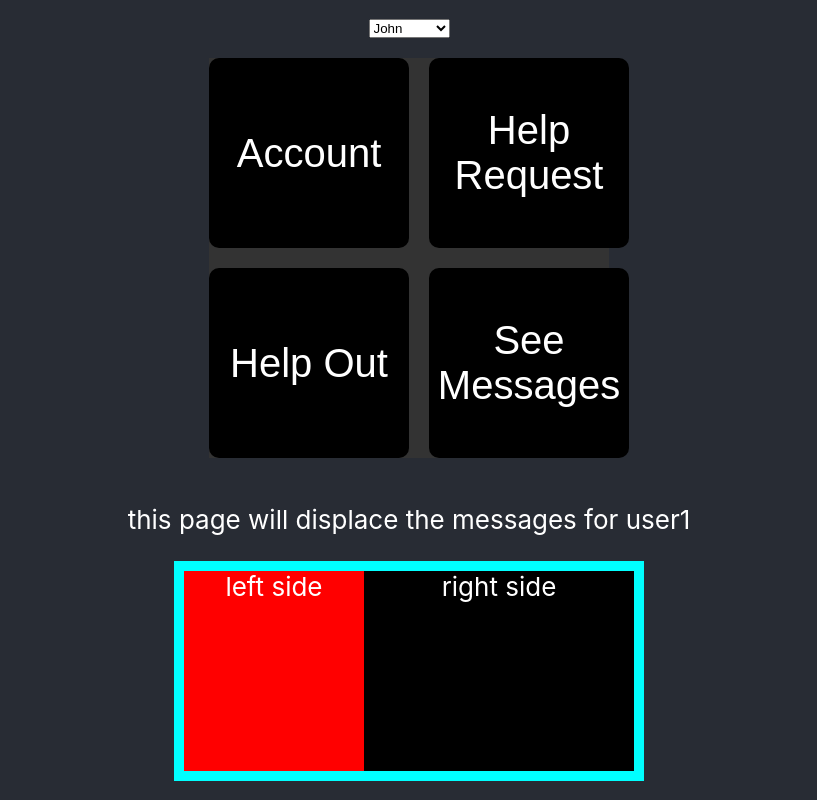
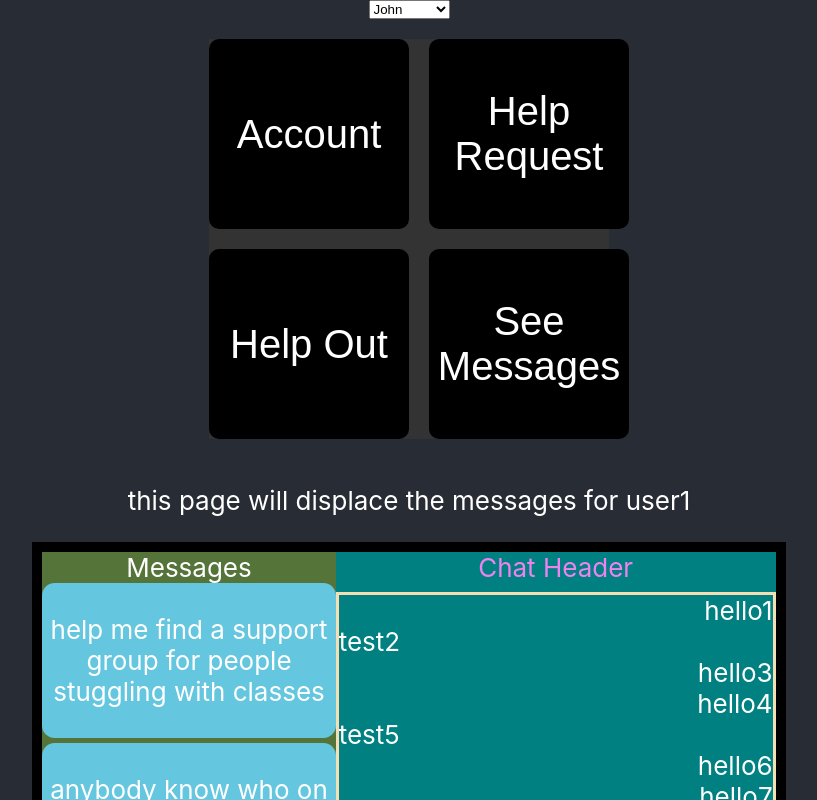
Before and after one commit to sntrenter/UMSLHACK21, a React (Create React App) app in the folder Frontend/reachout/: page / in a window 1280 px wide. Both pictures are taken after a click on the element "See Messages". Shown: the top 800 px of the page, without its empty margins (231-1048 px from the left). Built offline with nearby package versions, Linux system fonts and the light colour scheme.

Commit message:
have chat working, will need to refactor for API

```diff
--- /dev/null
+++ b/Frontend/reachout/src/chatMessages.tsx
@@ -0,0 +1,24 @@
+import React, { useState } from "react";
+import './chatwindow.css'
+
+interface Props {
+  msgs: Array<any>;
+}
+//  { sender: "hello1" },
+//{ helper: "test2" },
+function ChatMessages(props: Props) {
+    console.log(props.msgs);
+  return (
+    <div className="">
+        {props.msgs.map((i)=>{
+            console.log(i);
+            if(i.hasOwnProperty("sender")){
+                return <div className="mymsg">{i.sender}</div>
+            }else{
+                return <div className="othermsg">{i.helper}</div>
+            }
+        })}
+    </div>
+  );
+}
+export default ChatMessages;
--- /dev/null
+++ b/Frontend/reachout/src/chatWindow.tsx
@@ -0,0 +1,29 @@
+import React, { useState } from "react";
+import "./chatwindow.css";
+import ChatMessages from "./chatMessages";
+interface Props {
+  //msg: string;
+}
+
+let msgs = [
+  { sender: "hello1" },
+  { helper: "test2" },
+  { sender: "hello3" },
+  { sender: "hello4" },
+  { helper: "test5" },
+  { sender: "hello6" },
+  { sender: "hello7" },
+];
+
+function ChatWindow(props: Props) {
+  return (
+    <div className="chat">
+      <div className="chatHeader">Chat Header</div>
+      <div className="msgs">
+        <ChatMessages msgs={msgs}></ChatMessages>
+      </div>
+      <div className="sendsection">send message</div>
+    </div>
+  );
+}
+export default ChatWindow;
--- /dev/null
+++ b/Frontend/reachout/src/chatwindow.css
@@ -0,0 +1,41 @@
+.chat{
+    background-color: teal;
+    position: relative;
+    width: 100%;
+    height: 100%;
+    min-height: 100%;
+    min-width: 100%;
+}
+
+.chatHeader {
+    height: 10%;
+    color: violet;
+}
+.msgs{
+    border: 3px solid wheat;
+    height: 80%;
+}
+.mymsg{
+    width: 100%;
+    text-align: right;
+}
+.othermsg{
+    width: 100%;
+    text-align: left;
+}
+.sendsection{
+    height: 10%;
+    /* margin: auto;
+    width: 50%;
+    border: 3px solid green;
+    position: absolute;
+    width: 100%;
+    bottom: 0;
+    padding: 0; */
+}
+.sendtext{
+
+}
+.sendbutton{
+
+}
--- a/Frontend/reachout/src/general.css
+++ b/Frontend/reachout/src/general.css
@@ -1,5 +1,5 @@
 .reqs {
-    border-radius: 25px;
+    border-radius: 12.5px;
     background: #65c6df;
     width: fit-content;
     margin-left: auto;
--- a/Frontend/reachout/src/seemessages.css
+++ b/Frontend/reachout/src/seemessages.css
@@ -1,22 +1,23 @@
 .msgcontainer {
     width: 80%;
-    height: 200px;
-    background: aqua;
+    height: 400px;
+    background: rgb(0, 0, 0);
     margin: auto;
     padding: 10px;
   }
 
   .msgone {
     width: 40%;
-    height: 200px;
-    background: #ff0000;
+    height: 400px;
+    background: #557439;
     float: left;
     color: white;
+    overflow-y: scroll;
   }
 
   .msgtwo {
     margin-left: 40%;
-    height: 200px;
-    background: black;
+    height: 400px;
+    background: rgb(32, 32, 32);
     color: white;
   }
--- a/Frontend/reachout/src/seemessages.tsx
+++ b/Frontend/reachout/src/seemessages.tsx
@@ -1,9 +1,18 @@
 import React, { useState } from "react";
 import "./seemessages.css";
+import ReqMessage from "./reqMessage"
+import ChatWindow from "./chatWindow"
 
 interface Props {
   user?: string;
 }
+let msgs = [
+    "help me find a support group for people stuggling with classes",
+    "anybody know who on campus is in charge of renting out example space",
+    "Interested in a party! message for address!"
+]
+
+
 
 function SeeMessages(props: Props) {
   return (
@@ -12,8 +21,16 @@ function SeeMessages(props: Props) {
         <p>this page will displace the messages for {props.user}</p>
       </div>
       <div className="msgcontainer">
-        <div className="msgone">left side</div>
-        <div className="msgtwo">right side</div>
+        <div className="msgone">
+            <div>Messages</div>
+            <div>
+            {msgs.map((i)=>{return <ReqMessage  msg = {i}></ReqMessage>})}
+
+            </div>
+        </div>
+        <div className="msgtwo">
+        <ChatWindow></ChatWindow>
+        </div>
       </div>
     </div>
   );
```
